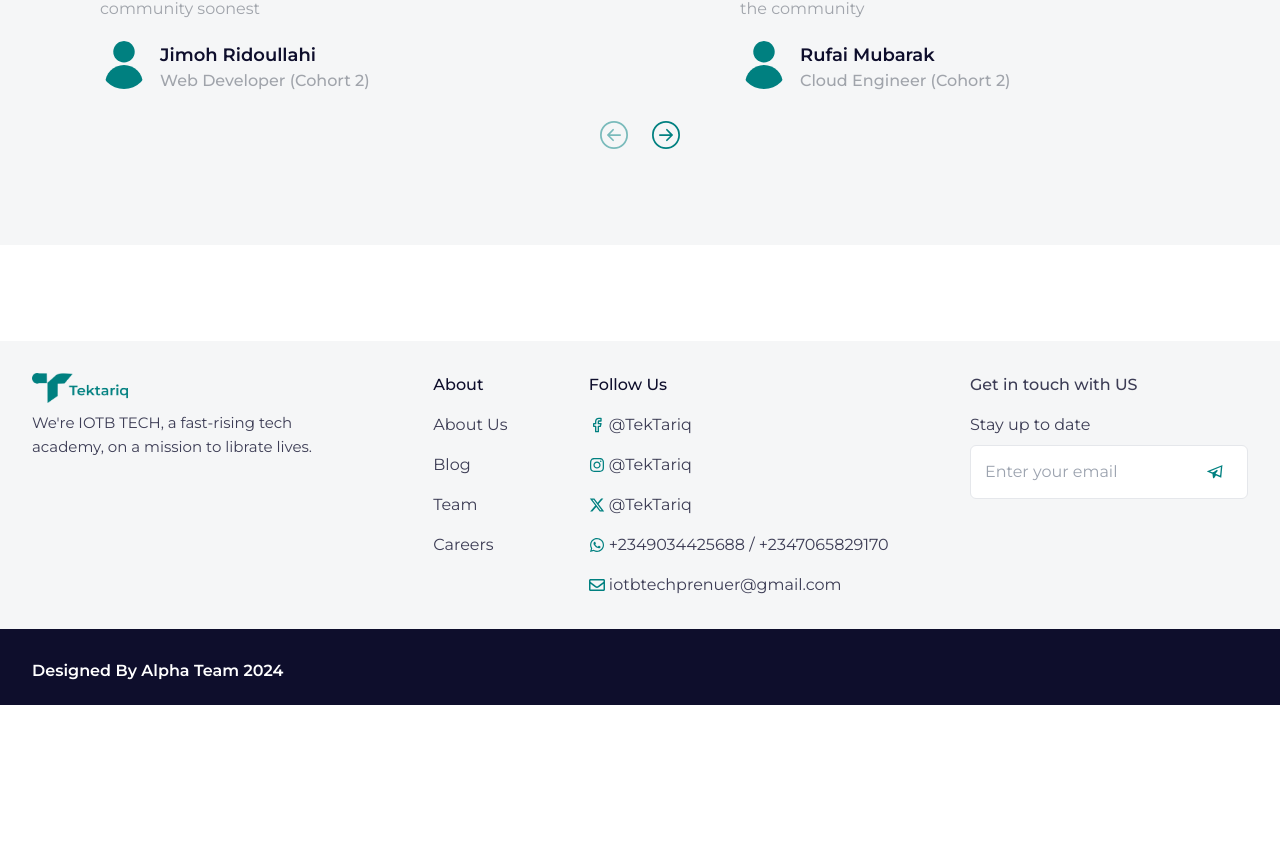
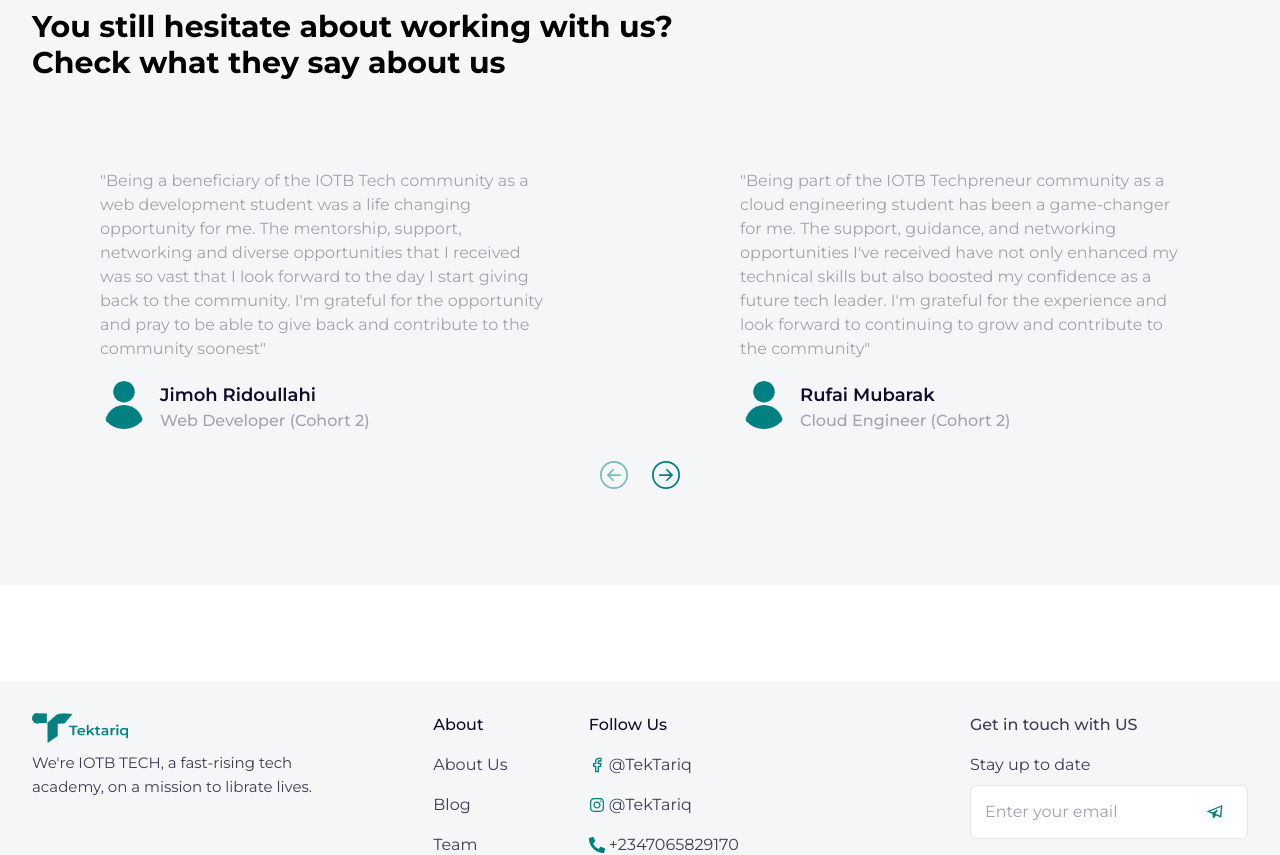
Before and after one commit to Muminah-Omolara/iotbtech, a React (Vite) app: page /about in a window 1280 px wide. Shown: the part 2506-3361 px from the top of the page. Before the commit the page ends 3211 px from the top, so only its background shows below. Built offline with nearby package versions, Linux system fonts and the light colour scheme.

Commit message:
correct footer section

```diff
--- a/src/data/profiles.js
+++ b/src/data/profiles.js
@@ -6,6 +6,7 @@ import profile5 from "../assets/images/Oyedeji_MS.jpg";
 import profile6 from "../assets/images/Rofiat_Atinuke_Adebakin.jpg";
 import profile7 from "../assets/images/Rokeeb_Abdul.jpg";
 import profile8 from "../assets/images/Sueliman_Olusokun.jpg";
+import profile9 from "../assets/images/Hassan_Yaya.jpeg";
 
 
 const profiles = [
@@ -16,6 +17,7 @@ const profiles = [
     { image: profile5, name: "Oyedeji Adekunle Shuaraudeen", portfolio: "Product Designer - Freelance"},
     { image: profile2, name: "Odewole Abdullahi Adewale", portfolio: "Brand Designer - ResearchGains"},
     { image: profile8, name: "Sulaiman Olusokun", portfolio: "Program Analyst - Federal Medical Center"},
+    { image: profile9, name: "Hassan Yahya", portfolio: "Fullstack Developer"},
     { image: profile7, name: "Rokeeb Abdul", portfolio: "Product Designer - Uvise Tech"},
   ];
 
--- a/src/data/testimonial.js
+++ b/src/data/testimonial.js
@@ -4,28 +4,28 @@ import profile from "../assets/icons/avatar.svg"
 const profiles = [
     {
       testimonial:
-        "Being a beneficiary of the IOTB Tech community as a web development student was a life changing opportunity for me. The mentorship, support, networking and diverse opportunities that I received was so vast that I look forward to the day I start giving back to the community.  I'm grateful for the opportunity and pray to be able to give back and contribute to the community soonest",
+        "\"Being a beneficiary of the IOTB Tech community as a web development student was a life changing opportunity for me. The mentorship, support, networking and diverse opportunities that I received was so vast that I look forward to the day I start giving back to the community.  I'm grateful for the opportunity and pray to be able to give back and contribute to the community soonest\"",
       image: profile,
       name: "Jimoh Ridoullahi ",
       portfolio: "Web Developer (Cohort 2)",
     },
     {
       testimonial:
-        "Being part of the IOTB Techpreneur community as a cloud engineering student has been a game-changer for me. The support, guidance, and networking opportunities I've received have not only enhanced my technical skills but also boosted my confidence as a future tech leader. I'm grateful for the experience and look forward to continuing to grow and contribute to the community",
+        "\"Being part of the IOTB Techpreneur community as a cloud engineering student has been a game-changer for me. The support, guidance, and networking opportunities I've received have not only enhanced my technical skills but also boosted my confidence as a future tech leader. I'm grateful for the experience and look forward to continuing to grow and contribute to the community\"",
       image: profile,
       name: "Rufai Mubarak ",
       portfolio: "Cloud Engineer (Cohort 2)",
     },
     {
       testimonial:
-        "The 6-month online product design course by IOTB was a game-changer for me. Inspired by Seyyid Abdul Rahman Kishky during a discussion after the Skills and empowerment session at the 12th  IOTB/TIMSAN annual conference, I decided to pursue UI/UX design, which perfectly matched my interests in research and aesthetics. With weekly classes led our tutor, Oyedeji Shuaraudeen, we explored key topics, completed assignments, and worked on individual and team projects. I started as a complete novice but graduated with the ability to conduct user research, solve design problems, and create functional digital products—skills that helped me secure an internship right after the program. Two things stood out for me in this programme- our tutor’s commitment and the challenging monthly “village meetings” that kept us motivated. Trust me, you don't want to go to the Village meeting unprepared. I recommend this course to anyone ready to work hard and build a strong foundation for a career in tech.",
+        "\"The 6-month online product design course by IOTB was a game-changer for me. Inspired by Seyyid Abdul Rahman Kishky during a discussion after the Skills and empowerment session at the 12th  IOTB/TIMSAN annual conference, I decided to pursue UI/UX design, which perfectly matched my interests in research and aesthetics. With weekly classes led our tutor, Oyedeji Shuaraudeen, we explored key topics, completed assignments, and worked on individual and team projects. I started as a complete novice but graduated with the ability to conduct user research, solve design problems, and create functional digital products—skills that helped me secure an internship right after the program. Two things stood out for me in this programme- our tutor’s commitment and the challenging monthly “village meetings” that kept us motivated. Trust me, you don't want to go to the Village meeting unprepared. I recommend this course to anyone ready to work hard and build a strong foundation for a career in tech.\"",
       image: profile,
       name: "Maryam Oyeteju Olaniran",
       portfolio: "Product Designer (Cohort 2)",
     },
     {
       testimonial:
-        "Participating in the 8OTB Techpreneurship Fellowship Program as a Product Design trainee was a fantastic experience. The program taught me practical design skills, problem-solving techniques, and how to create user-focused solutions.  The mentorship and teamwork opportunities were amazing, helping me learn and grow with the support of industry experts and fellow trainees. This experience has boosted my confidence and prepared me to take on real-world challenges in tech. Thank you to the IOTB team for such an impactful program",
+        "\"Participating in the 8OTB Techpreneurship Fellowship Program as a Product Design trainee was a fantastic experience. The program taught me practical design skills, problem-solving techniques, and how to create user-focused solutions.  The mentorship and teamwork opportunities were amazing, helping me learn and grow with the support of industry experts and fellow trainees. This experience has boosted my confidence and prepared me to take on real-world challenges in tech. Thank you to the IOTB team for such an impactful program\"",
       image: profile,
       name: "Olusokun Shukroh Temitope",
       portfolio: "Product Design (Cohort 2)",
--- a/src/sections/Footer.jsx
+++ b/src/sections/Footer.jsx
@@ -1,4 +1,4 @@
-import { FaRegEnvelope } from "react-icons/fa";
+import { FaPhoneAlt, FaRegEnvelope } from "react-icons/fa";
 import { FaInstagram, FaWhatsapp, FaXTwitter } from "react-icons/fa6";
 import { GrSend } from "react-icons/gr";
 import { LuFacebook } from "react-icons/lu";
@@ -45,8 +45,8 @@ const Footer = () => {
         },
         {
           href: "javascript:void()",
-          name: "@TekTariq",
-          icon: <FaXTwitter />,
+          name: "+2347065829170",
+          icon: <FaPhoneAlt />,
         },
         {
           href: "javascript:void()",
```
Also changed, not shown: src/assets/images/Hassan_Yaya.jpeg (added).
